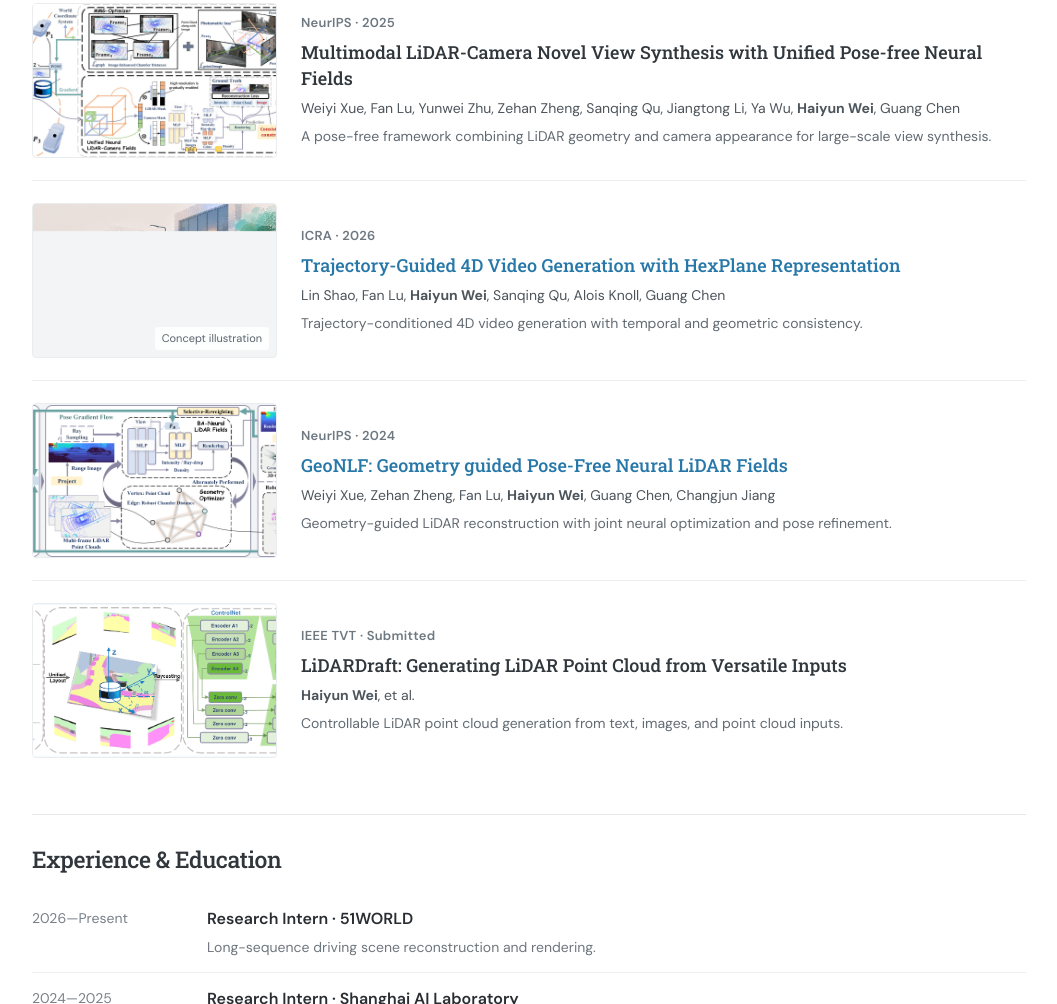
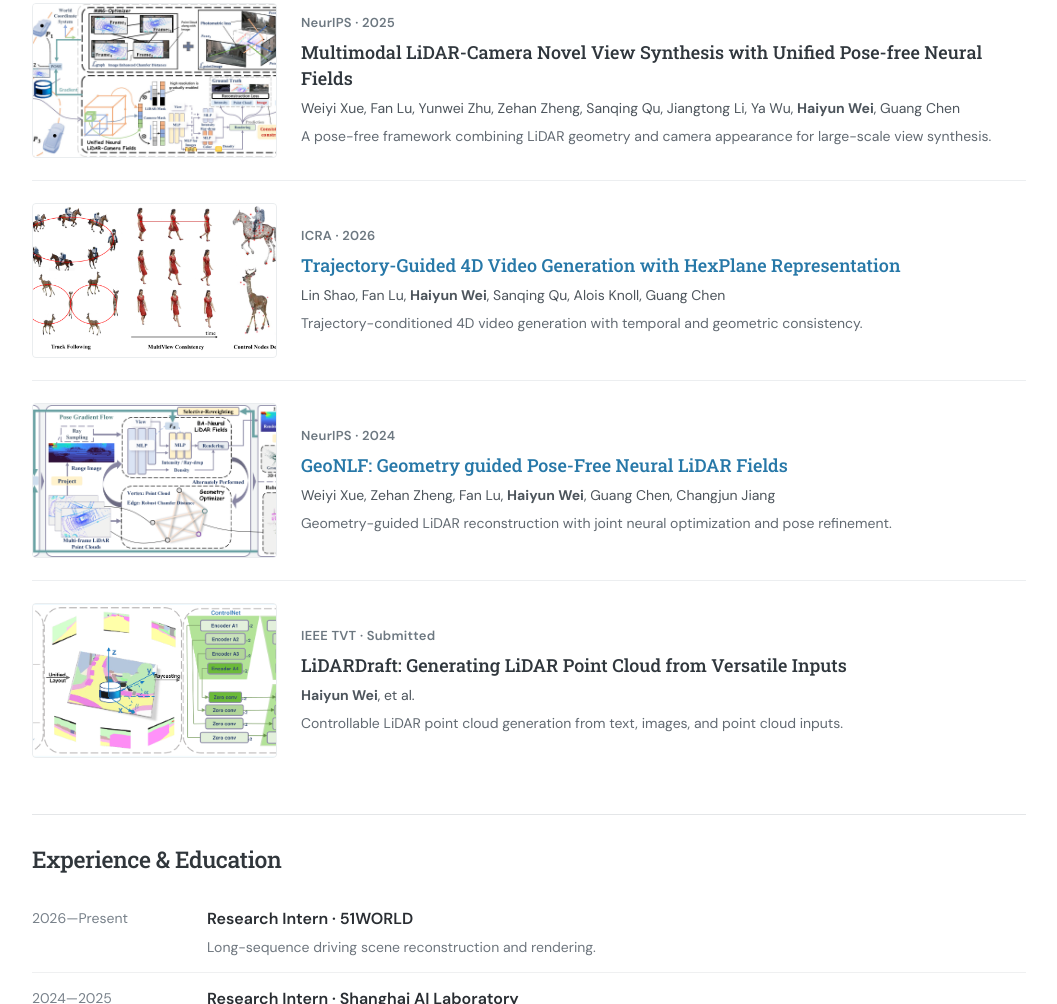
Before and after one commit to Haiyunn/Haiyunn.github.io, a plain HTML site: page index.html in a window 1280 px wide. Shown: the part 994-1998 px from the top of the page, without its empty margins (111-1168 px from the left). Drawn offline with Linux system fonts and the light colour scheme.

Commit message:
Replace trajectory concept art with paper Figure 1

```diff
--- a/index.html
+++ b/index.html
@@ -39,7 +39,7 @@
       <ol class="paper-list">
         <li class="paper"><figure class="paper-thumb"><img src="assets/papers/scenegrow-pipeline.png" alt="Concept illustration of a reconstructed driving scene across time"><figcaption>Concept illustration</figcaption></figure><div class="paper-content"><div class="paper-label">CVPR &middot; 2027 submission</div><h3>SceneGrow: Progressive Feed-Forward Reconstruction of Temporally Consistent Driving Scenes</h3><p class="authors"><strong>Haiyun Wei</strong>, et al.</p><p class="summary">Feed-forward reconstruction and refinement for temporally consistent, long-sequence driving scenes.</p></div></li>
         <li class="paper"><figure class="paper-thumb"><img src="assets/papers/mup.jpg" alt="MUP framework overview"></figure><div class="paper-content"><div class="paper-label">NeurIPS &middot; 2025</div><h3>Multimodal LiDAR-Camera Novel View Synthesis with Unified Pose-free Neural Fields</h3><p class="authors">Weiyi Xue, Fan Lu, Yunwei Zhu, Zehan Zheng, Sanqing Qu, Jiangtong Li, Ya Wu, <strong>Haiyun Wei</strong>, Guang Chen</p><p class="summary">A pose-free framework combining LiDAR geometry and camera appearance for large-scale view synthesis.</p></div></li>
-        <li class="paper"><figure class="paper-thumb"><img src="assets/papers/tc4dgs-concept.png" alt="Concept illustration of trajectory-conditioned 4D Gaussian splatting"><figcaption>Concept illustration</figcaption></figure><div class="paper-content"><div class="paper-label">ICRA &middot; 2026</div><h3><a href="https://scholar.google.com/citations?view_op=view_citation&amp;hl=en&amp;user=vZWiPQkAAAAJ&amp;citation_for_view=vZWiPQkAAAAJ:9yKSN-GCB0IC">Trajectory-Guided 4D Video Generation with HexPlane Representation</a></h3><p class="authors">Lin Shao, Fan Lu, <strong>Haiyun Wei</strong>, Sanqing Qu, Alois Knoll, Guang Chen</p><p class="summary">Trajectory-conditioned 4D video generation with temporal and geometric consistency.</p></div></li>
+        <li class="paper"><figure class="paper-thumb"><img src="assets/papers/tc4dgs-fig1.png" alt="Trajectory-conditioned 4D Gaussian splatting results showing track following, multi-view consistency, and control nodes"></figure><div class="paper-content"><div class="paper-label">ICRA &middot; 2026</div><h3><a href="https://scholar.google.com/citations?view_op=view_citation&amp;hl=en&amp;user=vZWiPQkAAAAJ&amp;citation_for_view=vZWiPQkAAAAJ:9yKSN-GCB0IC">Trajectory-Guided 4D Video Generation with HexPlane Representation</a></h3><p class="authors">Lin Shao, Fan Lu, <strong>Haiyun Wei</strong>, Sanqing Qu, Alois Knoll, Guang Chen</p><p class="summary">Trajectory-conditioned 4D video generation with temporal and geometric consistency.</p></div></li>
         <li class="paper"><figure class="paper-thumb"><img src="assets/papers/geonlf-pipeline.png" alt="GeoNLF LiDAR reconstruction results"></figure><div class="paper-content"><div class="paper-label">NeurIPS &middot; 2024</div><h3><a href="https://papers.nips.cc/paper_files/paper/2024/hash/86ab6927ee4ae9bde4247793c46797c7-Abstract-Conference.html">GeoNLF: Geometry guided Pose-Free Neural LiDAR Fields</a></h3><p class="authors">Weiyi Xue, Zehan Zheng, Fan Lu, <strong>Haiyun Wei</strong>, Guang Chen, Changjun Jiang</p><p class="summary">Geometry-guided LiDAR reconstruction with joint neural optimization and pose refinement.</p></div></li>
         <li class="paper"><figure class="paper-thumb"><img src="assets/papers/lidardraft.png" alt="LiDARDraft controllable LiDAR generation overview"></figure><div class="paper-content"><div class="paper-label">IEEE TVT &middot; Submitted</div><h3>LiDARDraft: Generating LiDAR Point Cloud from Versatile Inputs</h3><p class="authors"><strong>Haiyun Wei</strong>, et al.</p><p class="summary">Controllable LiDAR point cloud generation from text, images, and point cloud inputs.</p></div></li>
       </ol>
```
Also changed, not shown: assets/papers/tc4dgs-fig1.png (added).
